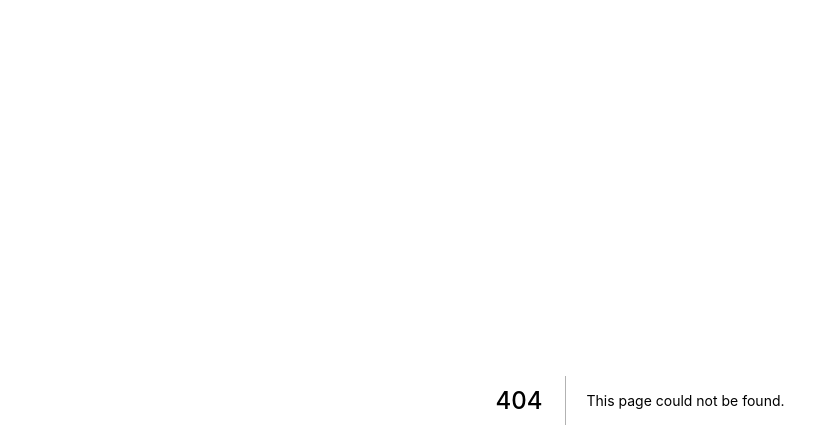
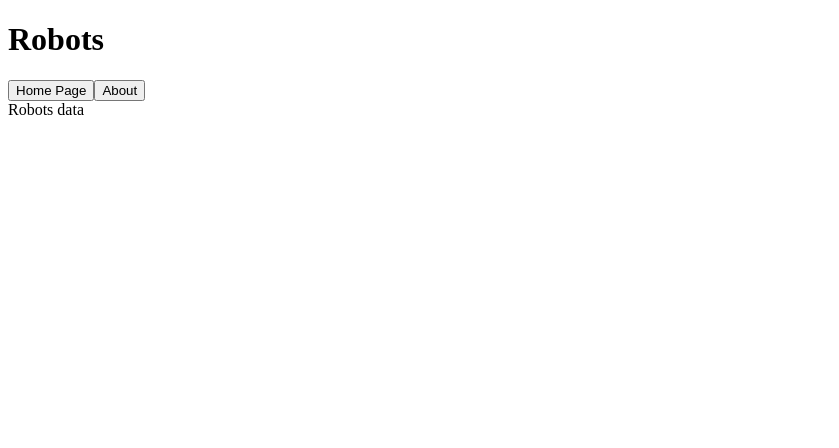
Before and after one commit to reyrey1616/next-ssr, a Next.js app: page /Robots in a window 1280 px wide. Before the commit this address had no page. Shown: the top 448 px of the page, without its empty margins (0-839 px from the left). Built offline with nearby package versions, Linux system fonts and the light colour scheme.

Commit message:
Added button for redirections and created component to display robots

```diff
--- /dev/null
+++ b/pages/Robots.js
@@ -0,0 +1,19 @@
+import Link from 'next/link';
+import fetch from 'isomorphic-unfetch';
+
+const Robots = () => {
+  return (
+    <div>
+      <h1>Robots</h1>
+      <Link href='/'>
+        <button>Home Page</button>
+      </Link>
+      <Link href='/about'>
+        <button>About</button>
+      </Link>
+      <div>Robots data</div>
+    </div>
+  );
+};
+
+export default Robots;
--- a/pages/about.js
+++ b/pages/about.js
@@ -1,10 +1,14 @@
 import Link from 'next/link';
 import Image from '../components/Image';
+
 const About = () => (
   <div style={{ fontSize: '20px', color: 'blue' }}>
     <h1> ABOUT</h1>
     <Link href='/'>
       <button>Back to home</button>
+    </Link>
+    <Link href='/Robots'>
+      <button>Robots</button>
     </Link>
     <p>I was a magician once</p>
     <Image />
--- a/pages/index.js
+++ b/pages/index.js
@@ -6,6 +6,9 @@
     <Link href='/about'>
       <button>About</button>
     </Link>
+    <Link href='/Robots'>
+      <button>Robots</button>
+    </Link>
   </div>
 );
 
```
